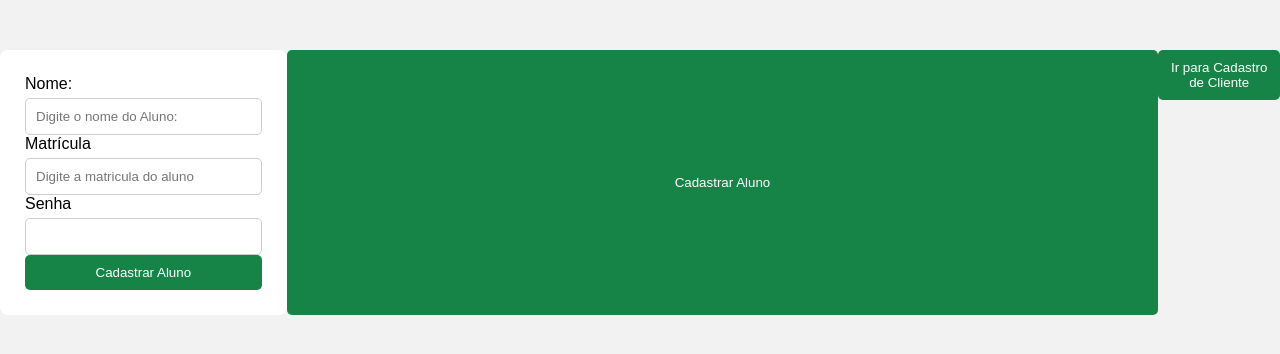
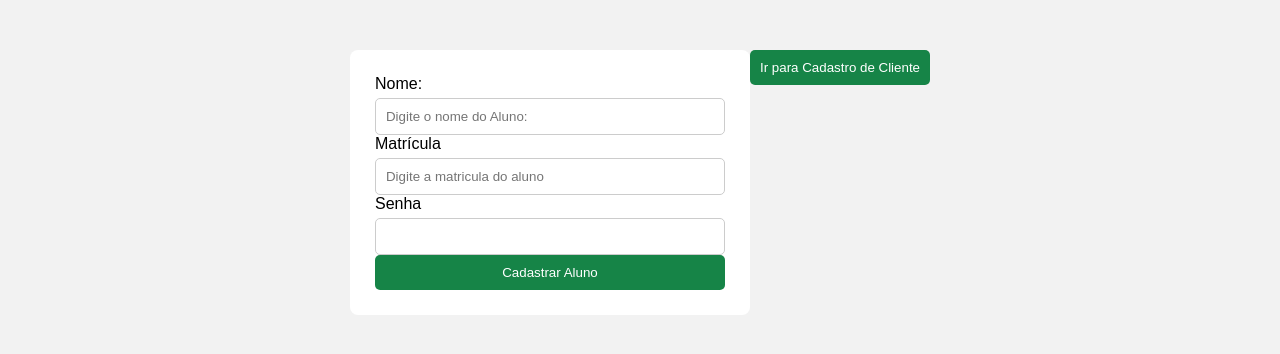
Before and after one commit to Mateus15-15/Maker_sistema-, a Django app: page / in a window 1280 px wide. Shown: the part 122-476 px from the top of the page. Run offline with Django 5.2, Linux system fonts and the light colour scheme.

Commit message:
Fix HTML structure and remove duplicate form button

```diff
--- a/templates/index.html
+++ b/templates/index.html
@@ -32,12 +32,9 @@
 
             <button type="submit">Cadastrar Aluno</button>
         </form>
-        <button type="submit">Cadastrar Aluno</button>
-    </form>
-    <a href="{% url 'cliente' %}">
-        <button type="button">Ir para Cadastro de Cliente</button>
-    </a>
-</main>
+        <a href="{% url 'cliente' %}">
+            <button type="button">Ir para Cadastro de Cliente</button>
+        </a>
     </main>
 </body>
 </html>
```
